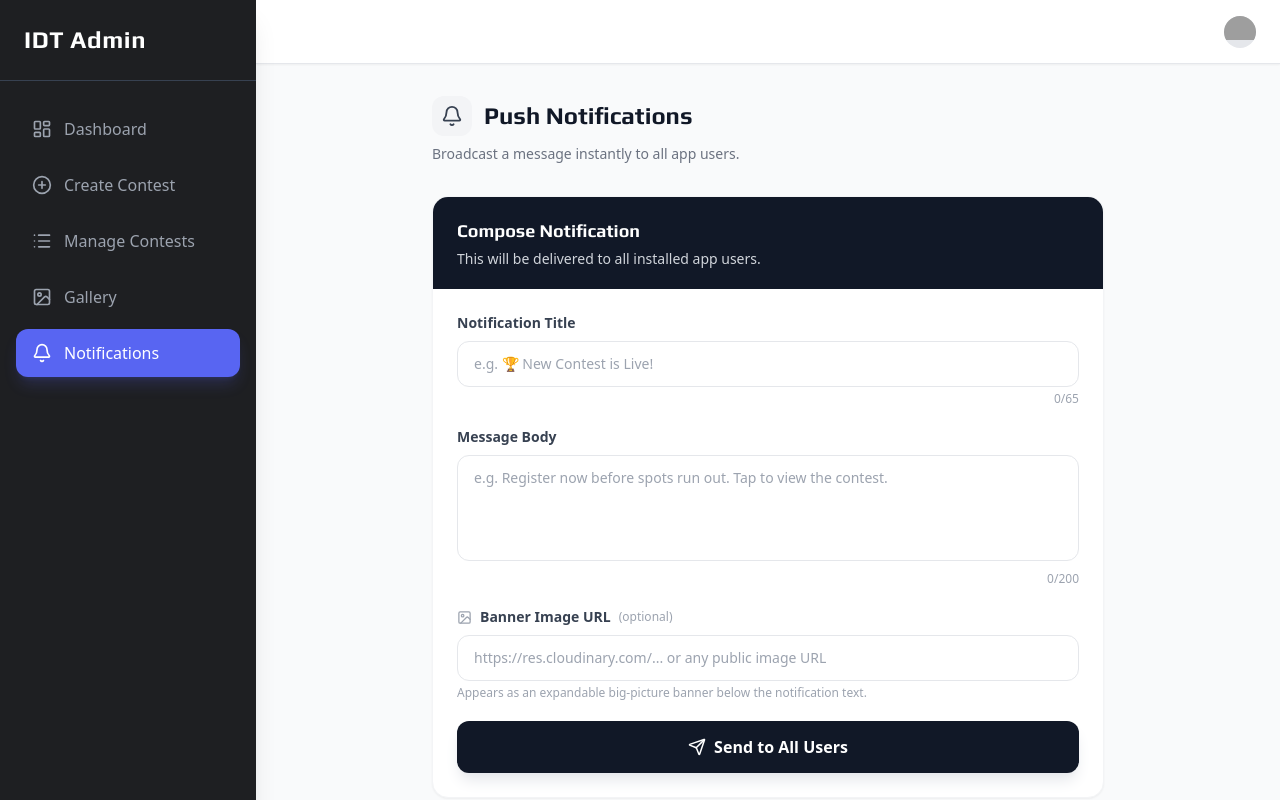
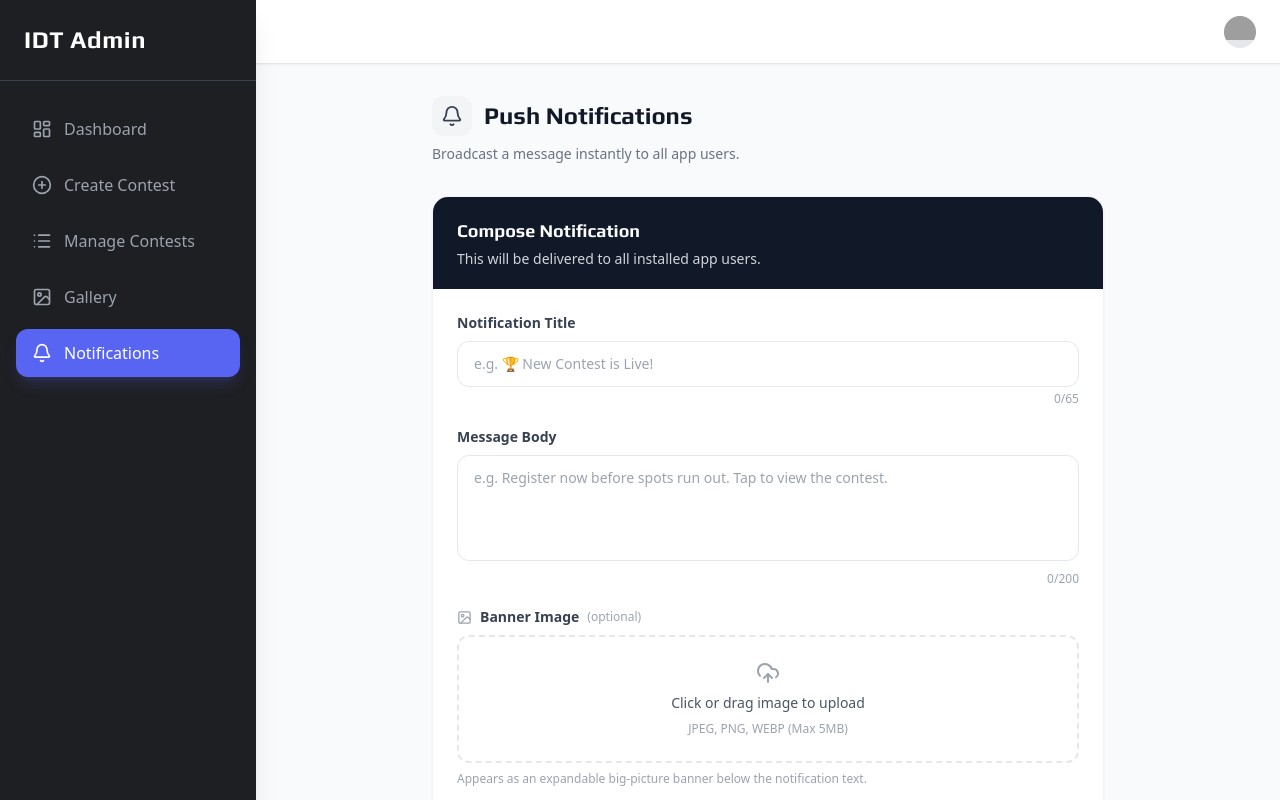
Before and after one commit to BufferWorks/IDT_frontend, a React (Create React App) app: page /admin/send-notification in a window 1280 px wide. Shown: the top 800 px of the page. Built offline with nearby package versions, Linux system fonts and the light colour scheme; no server answers; sample sign-in values are in the browser's storage; grey boxes are pictures that could not be loaded; a web font is replaced by a local one.

Commit message:
added banner upload system

```diff
--- a/src/admin/SendNotification.js
+++ b/src/admin/SendNotification.js
@@ -6,6 +6,8 @@
   AlertCircle,
   Loader,
   Image,
+  UploadCloud,
+  X,
 } from "lucide-react";
 
 const API_URL =
@@ -22,6 +24,38 @@
   const [imageValid, setImageValid] = useState(true);
   const [status, setStatus] = useState(null); // null | 'loading' | 'success' | 'error'
   const [errorMsg, setErrorMsg] = useState("");
+  const [isUploading, setIsUploading] = useState(false);
+
+  const handleImageUpload = async (e) => {
+    const file = e.target.files[0];
+    if (!file) return;
+
+    setIsUploading(true);
+    setErrorMsg("");
+
+    const formData = new FormData();
+    formData.append("image", file);
+
+    try {
+      const res = await fetch(`${API_URL}/notifications/upload`, {
+        method: "POST",
+        headers: {
+          "x-admin-key": ADMIN_SECRET_KEY,
+        },
+        body: formData,
+      });
+
+      const data = await res.json();
+      if (!res.ok) throw new Error(data.message || "Failed to upload image");
+
+      setImageUrl(data.imageUrl);
+      setImageValid(true);
+    } catch (err) {
+      setErrorMsg(err.message);
+    } finally {
+      setIsUploading(false);
+    }
+  };
 
   const MAX_BODY = 200;
 
@@ -134,27 +168,42 @@
             </p>
           </div>
 
-          {/* Banner Image URL (optional) */}
+          {/* Banner Image Upload (optional) */}
           <div>
             <label className="block text-sm font-semibold text-gray-700 mb-2 flex items-center gap-2">
               <Image size={15} className="text-gray-400" />
-              Banner Image URL
+              Banner Image
               <span className="text-xs font-normal text-gray-400">
                 (optional)
               </span>
             </label>
-            <input
-              type="url"
-              value={imageUrl}
-              onChange={(e) => {
-                setImageUrl(e.target.value);
-                setImageValid(true);
-              }}
-              placeholder="https://res.cloudinary.com/... or any public image URL"
-              className="w-full px-4 py-3 border border-gray-200 rounded-xl text-sm focus:outline-none focus:ring-2 focus:ring-gray-400 focus:border-gray-500 transition-all"
-            />
-            {imageUrl && (
-              <div className="mt-2 rounded-xl overflow-hidden border border-gray-100 bg-gray-50">
+
+            {!imageUrl ? (
+              <div className="relative border-2 border-dashed border-gray-200 rounded-xl p-6 text-center hover:border-gray-400 transition-colors">
+                <input
+                  type="file"
+                  accept="image/*"
+                  onChange={handleImageUpload}
+                  disabled={isUploading}
+                  className="absolute inset-0 w-full h-full opacity-0 cursor-pointer disabled:cursor-not-allowed"
+                />
+                <div className="flex flex-col items-center gap-2">
+                  {isUploading ? (
+                    <>
+                      <Loader className="animate-spin text-gray-400" size={24} />
+                      <p className="text-sm text-gray-500 font-medium">Uploading to Cloudinary...</p>
+                    </>
+                  ) : (
+                    <>
+                      <UploadCloud className="text-gray-400" size={24} />
+                      <p className="text-sm text-gray-600 font-medium">Click or drag image to upload</p>
+                      <p className="text-xs text-gray-400">JPEG, PNG, WEBP (Max 5MB)</p>
+                    </>
+                  )}
+                </div>
+              </div>
+            ) : (
+              <div className="mt-2 relative rounded-xl overflow-hidden border border-gray-100 bg-gray-50 group">
                 <img
                   src={imageUrl}
                   alt="Banner preview"
@@ -162,14 +211,25 @@
                   onError={() => setImageValid(false)}
                   onLoad={() => setImageValid(true)}
                 />
+                <button
+                  onClick={() => {
+                    setImageUrl("");
+                    setImageValid(true);
+                  }}
+                  className="absolute top-2 right-2 bg-white/90 p-1.5 rounded-full shadow-sm text-gray-600 hover:text-red-500 hover:bg-white transition-all opacity-0 group-hover:opacity-100"
+                  title="Remove Image"
+                >
+                  <X size={16} />
+                </button>
                 {!imageValid && (
-                  <p className="text-xs text-red-500 px-3 py-2">
-                    ⚠️ Image could not be loaded — check the URL.
+                  <p className="text-xs text-red-500 px-3 py-2 absolute bottom-0 left-0 bg-white/90 w-full">
+                    ⚠️ Image could not be loaded. Please try uploading again.
                   </p>
                 )}
               </div>
             )}
-            <p className="text-xs text-gray-400 mt-1">
+
+            <p className="text-xs text-gray-400 mt-2">
               Appears as an expandable big-picture banner below the notification
               text.
             </p>
@@ -247,9 +307,7 @@
       {/* Info box */}
       <div className="mt-4 bg-gray-50 border border-gray-100 rounded-xl p-4 text-sm text-gray-600">
         <strong>Note:</strong> Notifications are delivered to all users who have
-        installed the IDT app and granted notification permissions. Banner
-        images must be publicly accessible URLs (Cloudinary links work
-        perfectly).
+        installed the IDT app and granted notification permissions.
       </div>
     </div>
   );
```
